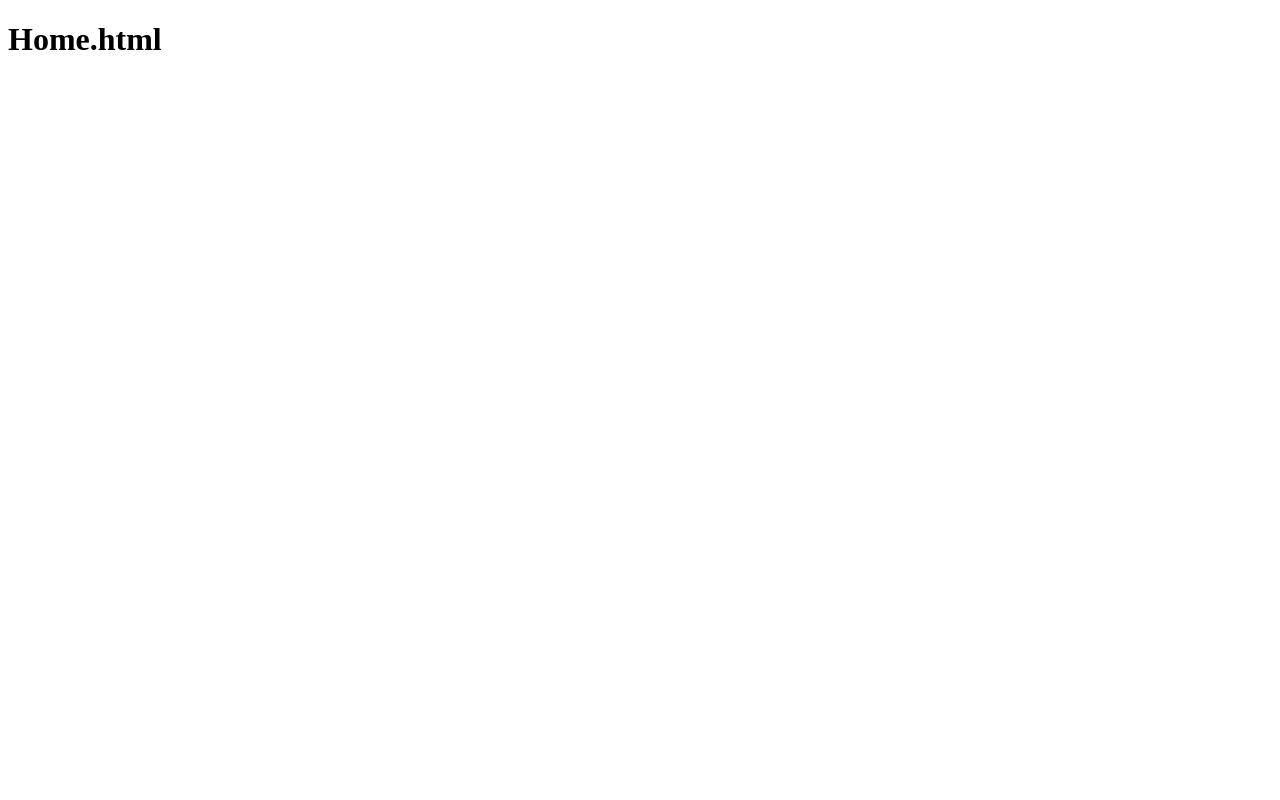
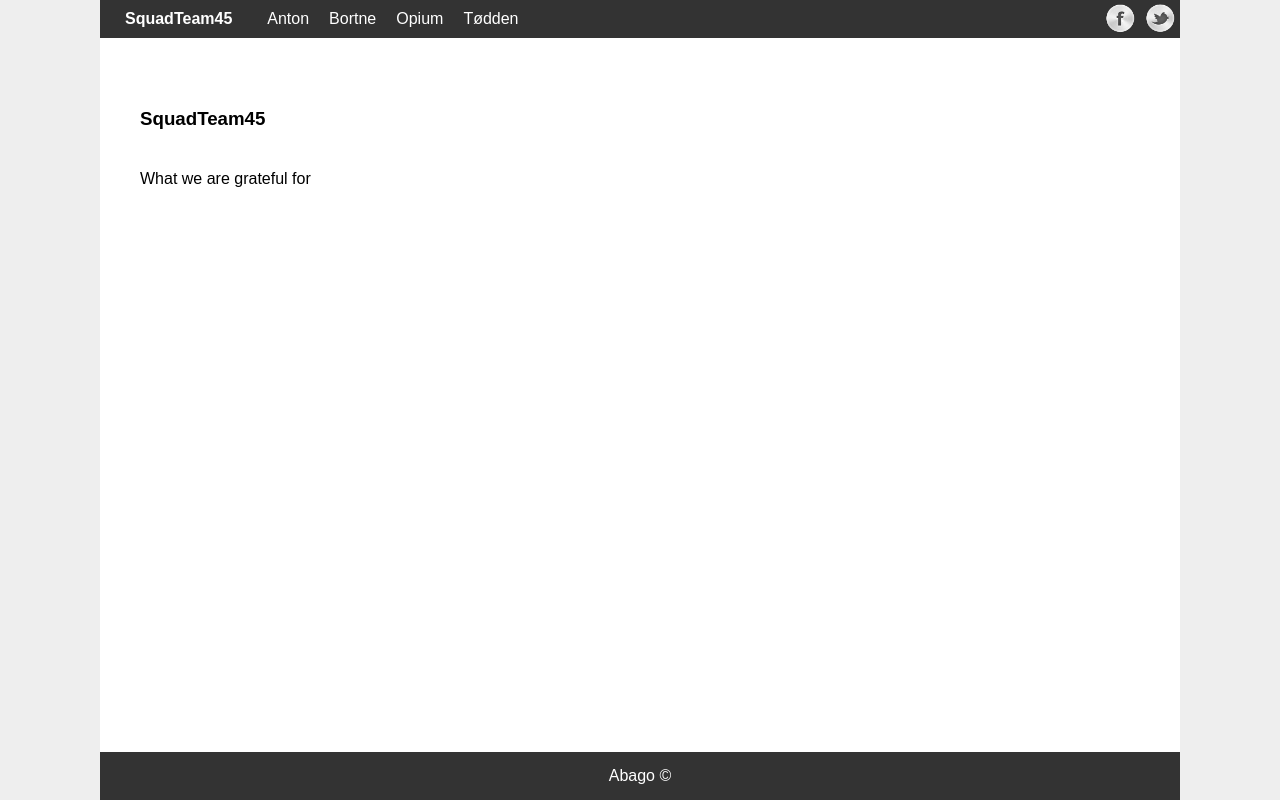
Before and after one commit to haavarop/it2810-webutvikling-h17-prosjekt-2-gruppe-46, a website: page home.html in a window 1280 px wide. Drawn offline with Linux system fonts and the light colour scheme.

Commit message:
Add footer and main to view

```diff
--- a/home.html
+++ b/home.html
@@ -3,8 +3,34 @@
     <head>
         <meta charset="utf-8">
         <title>Prosjekt 2</title>
+        <link rel="stylesheet" type="text/css" href="navbar.css">
     </head>
-    <body>
-        <h1>Home.html</h1>
+    <body class="site">
+        <div class="navbar">
+            <nav>
+                <ul>
+                    <li class="title">SquadTeam45</li>
+                    <li><a href="">Anton</a></li>
+                    <li><a href="">Bortne</a></li>
+                    <li><a href="">Opium</a></li>
+                    <li><a href="">Tødden</a></li>
+                </ul>
+                <ul class="social">
+                    <li><a href="" class="fb">Facebook</a></li>
+                    <li><a href="" class="tw">Twitter</a></li>
+                </ul>
+            </nav>
+        </div>
+        <main class="main-content">
+            <div class="">
+                <h3>SquadTeam45</h3>
+                <p>What we are grateful for</p>
+            </div>
+        </main>
+        <footer>
+            <p>
+                Abago &#169
+            </p>
+        </footer>
     </body>
 </html>
--- a/navbar.css
+++ b/navbar.css
@@ -3,14 +3,36 @@
     font-family: sans-serif;
 }
 
-body{
+.site{
     background: #eee;
+    display: flex;
+    min-height: 100vh;
+    flex-direction: column;
+
+}
+
+.main-content{
+    flex: 1;
+    width: 100%;
 }
 
 .navbar{
     width: 100%;
     max-width: 1080px;
     margin: 0 auto;
+}
+
+footer{
+    width: 100%;
+    max-width: 1080px;
+    margin: 0 auto;
+    background-color: #333;
+}
+
+footer > p{
+    color: #fff;
+    text-align: center;
+    padding: 15px;
 }
 
 nav{
@@ -28,6 +50,16 @@ nav a{
     color: #ffffff;
     display: block;
     padding: 10px;
+}
+
+.title{
+    text-align: center;
+    text-decoration: none;
+    color: #ffffff;
+    display: block;
+    padding: 10px 25px;
+    font-weight: bolder;
+
 }
 
 nav a:hover{
@@ -58,6 +90,16 @@ nav ul.social{
 nav ul.social li{
     flex: 1 1 0;
 }
+main{
+    margin: 0 auto;
+    padding: 30px 0px;
+    background-color: #fff;
+    max-width: 1080px;
+}
+
+main *{
+    padding: 20px;
+}
 
 @media screen and (min-width: 768px) {
     nav ul{
```
